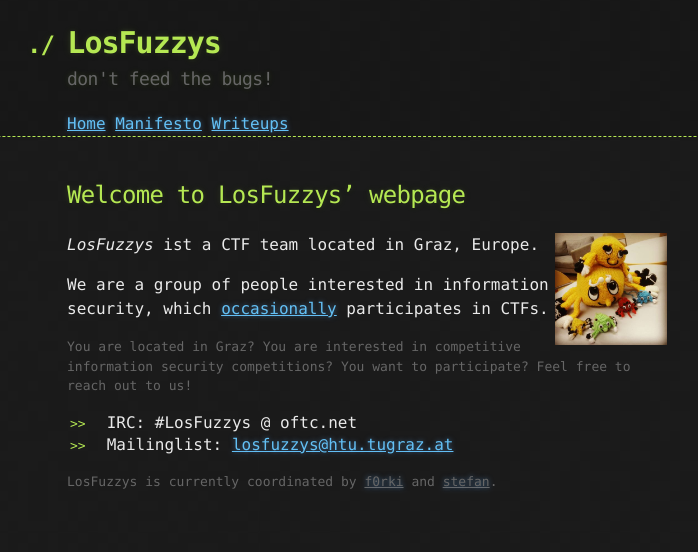
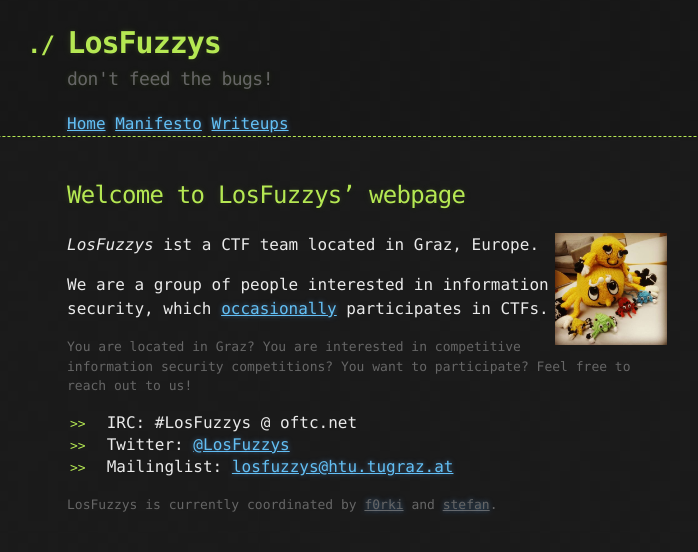
Before and after one commit to mtps3/Mtps3.github.io, a Jekyll site: the page built from index.md, in a window 1280 px wide. Shown: the top 552 px of the page, without its empty margins (273-971 px from the left). Built offline with Jekyll 4.4.1, drawn with Linux system fonts in a browser that asks for light colours.

Commit message:
added link to losFuzzys twitter

```diff
--- a/index.md
+++ b/index.md
@@ -15,6 +15,7 @@
 <p class="small dark">You are located in Graz? You are interested in competitive information security competitions? You want to participate? Feel free to reach out to us!</p>
 
 * IRC: #LosFuzzys @ oftc.net
+* Twitter: [@LosFuzzys](https://twitter.com/LosFuzzys)
 * Mailinglist: [losfuzzys@htu.tugraz.at](https://mail.htu.tugraz.at/cgi-bin/mailman/listinfo/losfuzzys)
 
 <p class="small dark">LosFuzzys is currently coordinated by <a href="https://twitter.com/f0rki">f0rki</a> and <a href="https://twitter.com/stefan2904">stefan</a>.</p>
```
